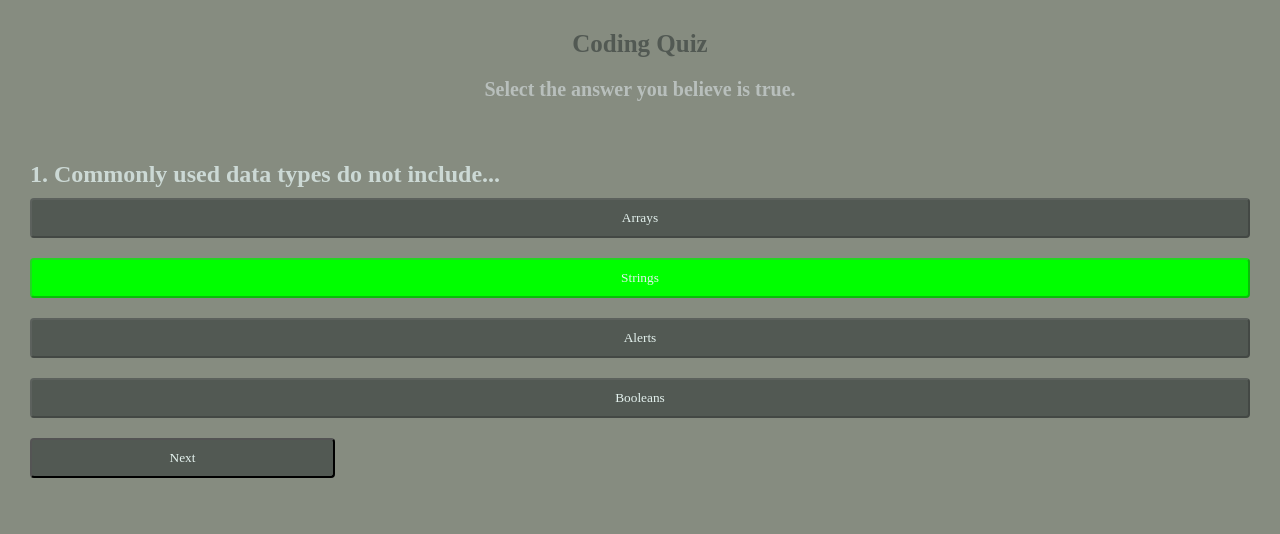
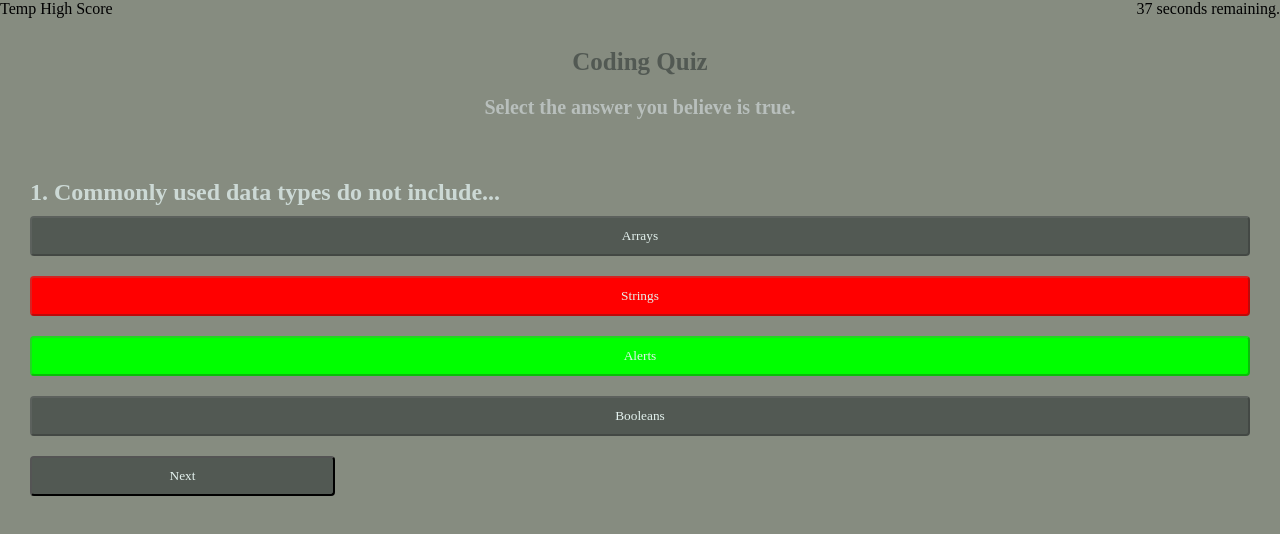
Before and after one commit to JosephVz/Multiple-choice-Javascript-quiz, a plain HTML site: page index.html in a window 1280 px wide. Both pictures are taken after a click on the button "Strings". Drawn offline with Linux system fonts and the light colour scheme.

Commit message:
added a timer although still broken

```diff
--- a/assets/css/style.css
+++ b/assets/css/style.css
@@ -64,3 +64,7 @@ p {
     padding: 10px;
     margin: 10px 0;
 }
+
+#timer {
+    float: right;
+}
--- a/assets/js/script.js
+++ b/assets/js/script.js
@@ -3,8 +3,8 @@ var questions = [
     question: "Commonly used data types do not include...",
     answers: [
       {text: "Arrays", correct: false},
-      {text: "Strings", correct: true},
-      {text: "Alerts", correct: false},
+      {text: "Strings", correct: false},
+      {text: "Alerts", correct: true},
       {text: "Booleans", correct: false},
     ]
   },
@@ -42,14 +42,27 @@ var answerButtons = document.getElementById("answer-buttons");
 var nextButton = document.getElementById("next-btn");
 
 let currentQuestionIndex = 0;
-let score = 0;
 
 function startQuiz() {
+  updateTimer();
   currentQuestionIndex = 0;
   score = 0;
   nextButton.innerHTML = "Next";
   showQuestion();
 }
+
+let time = 60;
+
+function updateTimer() {
+  const timerElement = document.getElementById('timer');
+  time--;
+  const minutes = Math.floor(time / 60);
+  const seconds = time % 60;
+  const formattedTime = `${minutes.toString().padStart(2, '0')}:${seconds.toString().padStart(2, '0')}`;
+  timerElement.textContent = (time + " seconds remaining.");
+}
+
+const timerInterval = setInterval(updateTimer, 1000);
 
 function showQuestion() {
   resetState();
@@ -84,9 +97,9 @@ function selectAnswer(e) {
   var isCorrect = selectedBtn.dataset.correct === "true";
   if(isCorrect) {
     selectedBtn.classList.add("correct");
-    score++;
   }else{
     selectedBtn.classList.add("incorrect");
+    time-=15;
   }
   Array.from(answerButtons.children).forEach(button => {
     if(button.dataset.correct === "true"){
@@ -99,7 +112,7 @@ function selectAnswer(e) {
 
 function showScore(){
   resetState();
-  questionElement.innerHTML = "You scored " + score + " out of 4.";
+  questionElement.innerHTML = "You scored " + time + " second(s).";
   nextButton.innerHTML = "Play Again";
   nextButton.style.display = "block";
 }
--- a/index.html
+++ b/index.html
@@ -7,6 +7,8 @@
         <link rel="stylesheet" href="./assets/css/style.css">
     </head>
 
+    <header id="timer"></header>
+    <header id="high-score">Temp High Score</header>
 
  <body>
     <div class="app">
```
